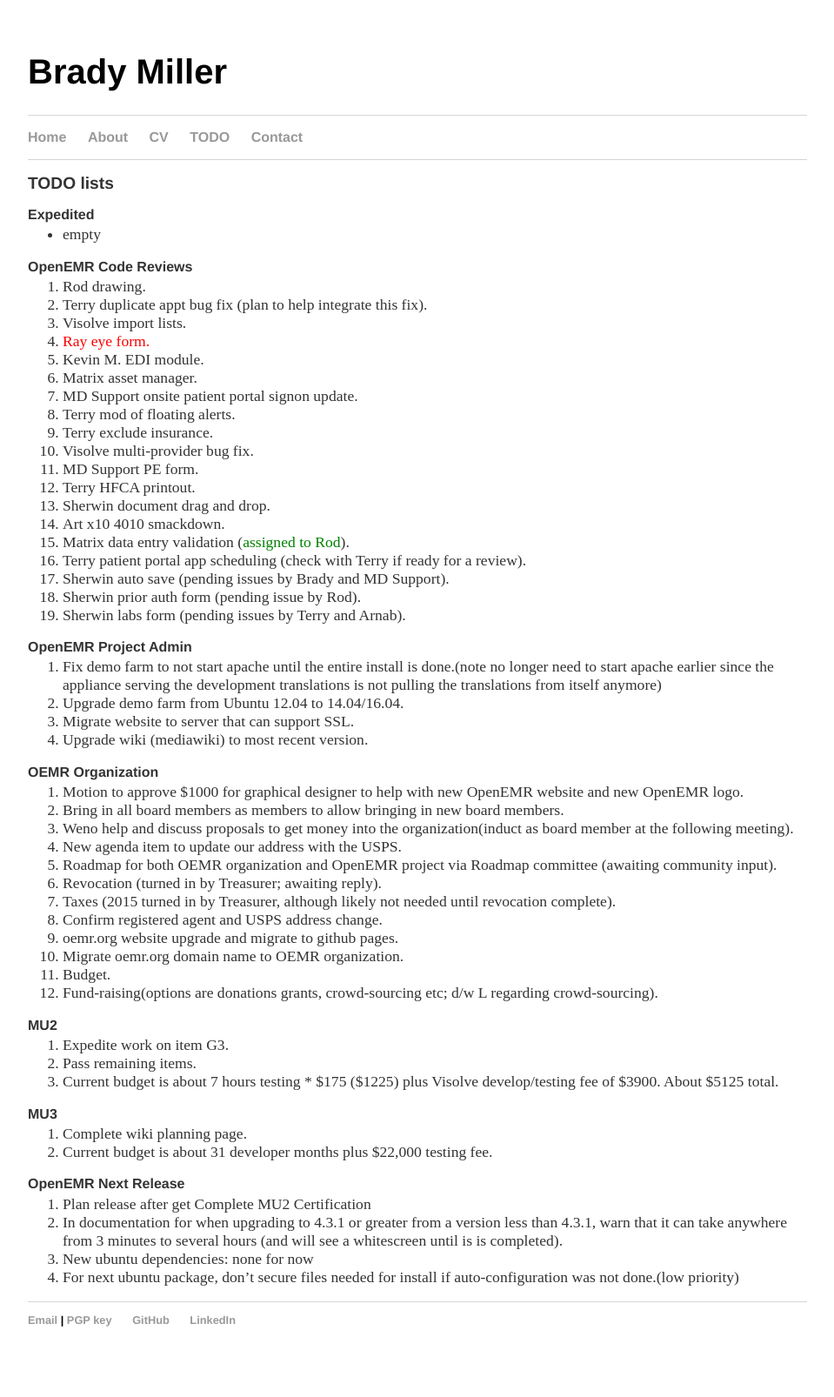
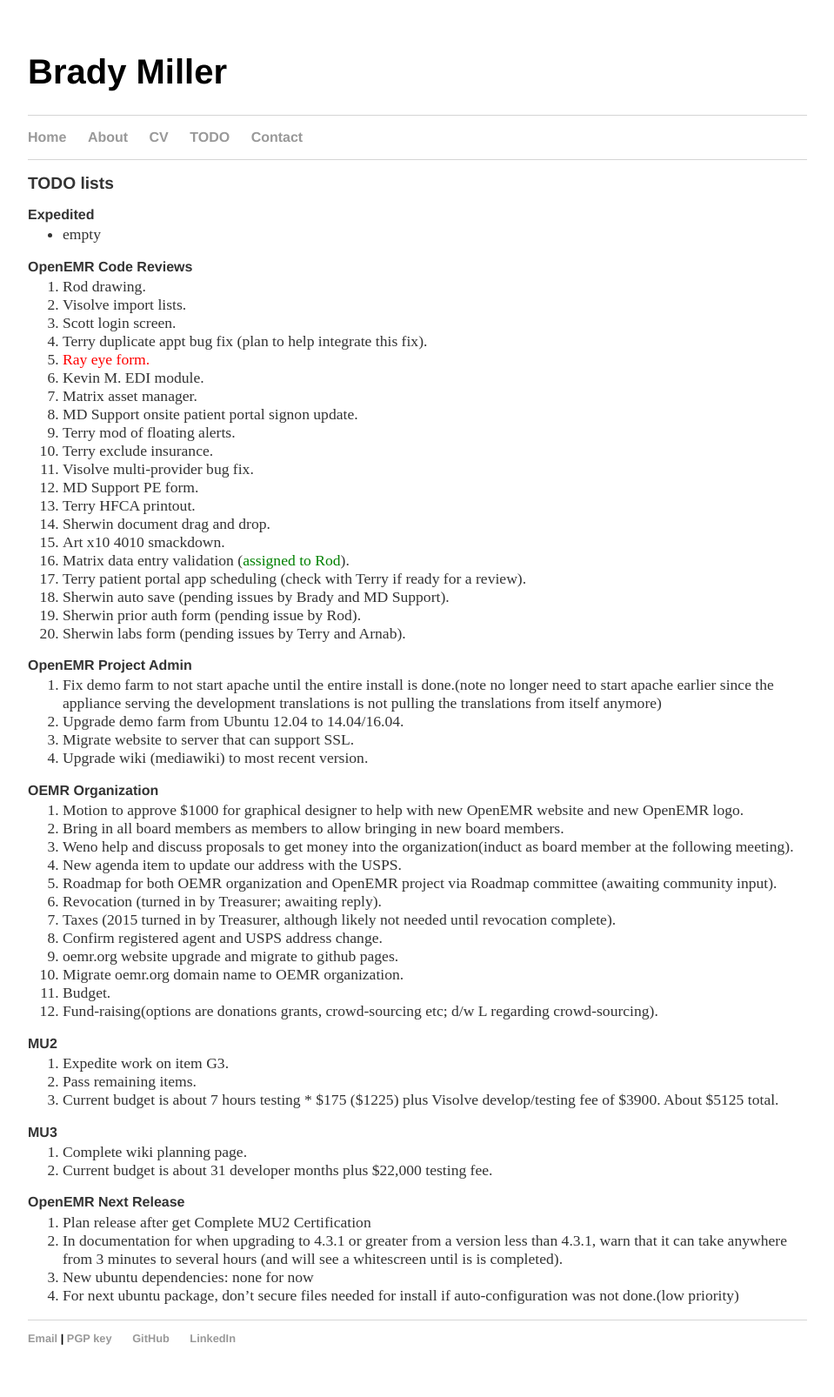
Before and after one commit to bradymiller/bradymiller.github.io, a Jekyll site: the page built from todo/index.md, in a window 1280 px wide. Shown: the whole page at 87% size, without its empty margins (160-1119 px from the left). Built offline with Jekyll 4.4.1, drawn with Linux system fonts in a browser that asks for light colours; before the commit the page ends 1585 px from its top, so only the background shows below that.

Commit message:
Update todo list

```diff
--- a/todo/index.md
+++ b/todo/index.md
@@ -8,8 +8,9 @@
 
 ### OpenEMR Code Reviews
 1. Rod drawing.
+1. Visolve import lists.
+1. Scott login screen.
 1. Terry duplicate appt bug fix (plan to help integrate this fix).
-1. Visolve import lists.
 1. <span style="color: red">Ray eye form.</span>
 1. Kevin M. EDI module.
 1. Matrix asset manager.
```
